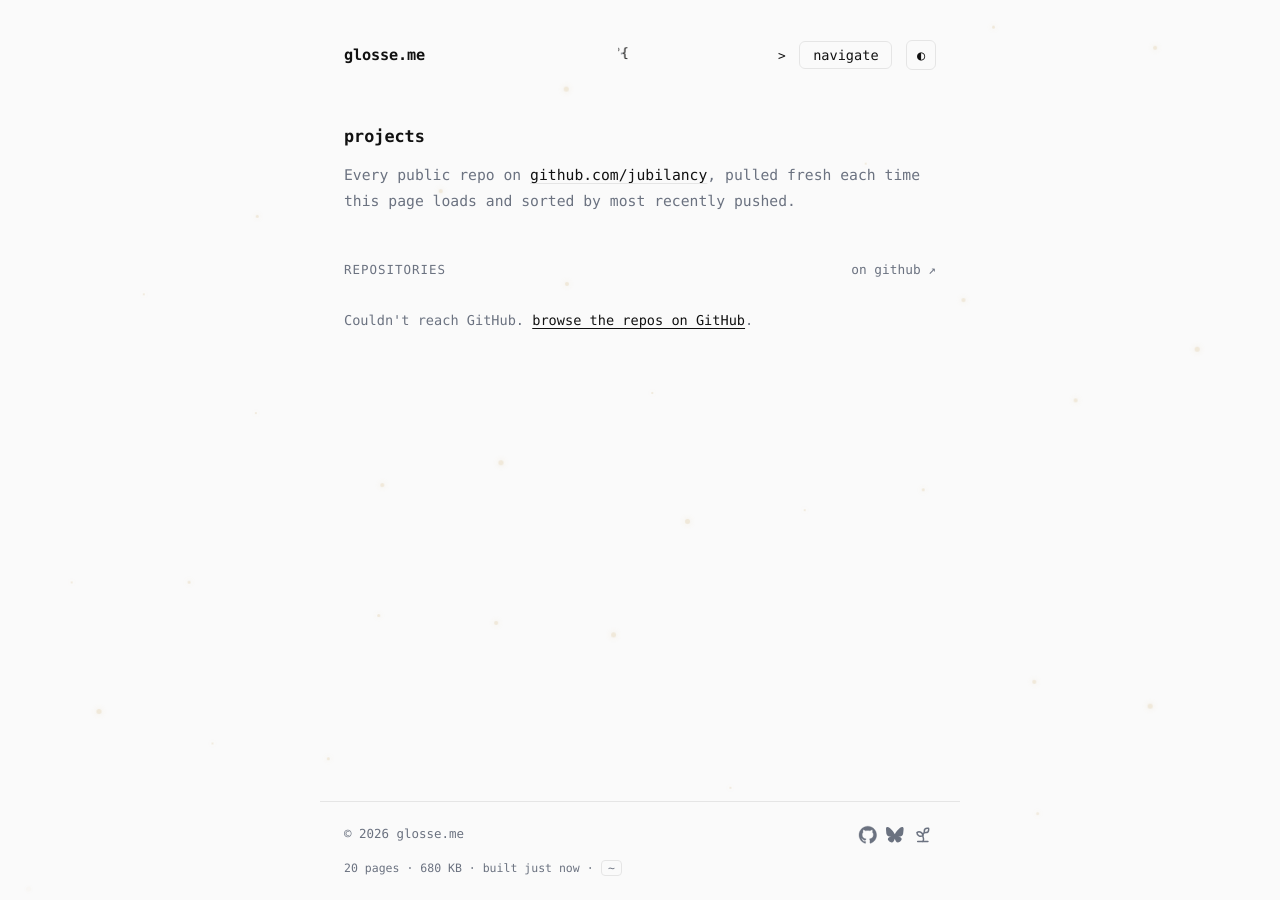
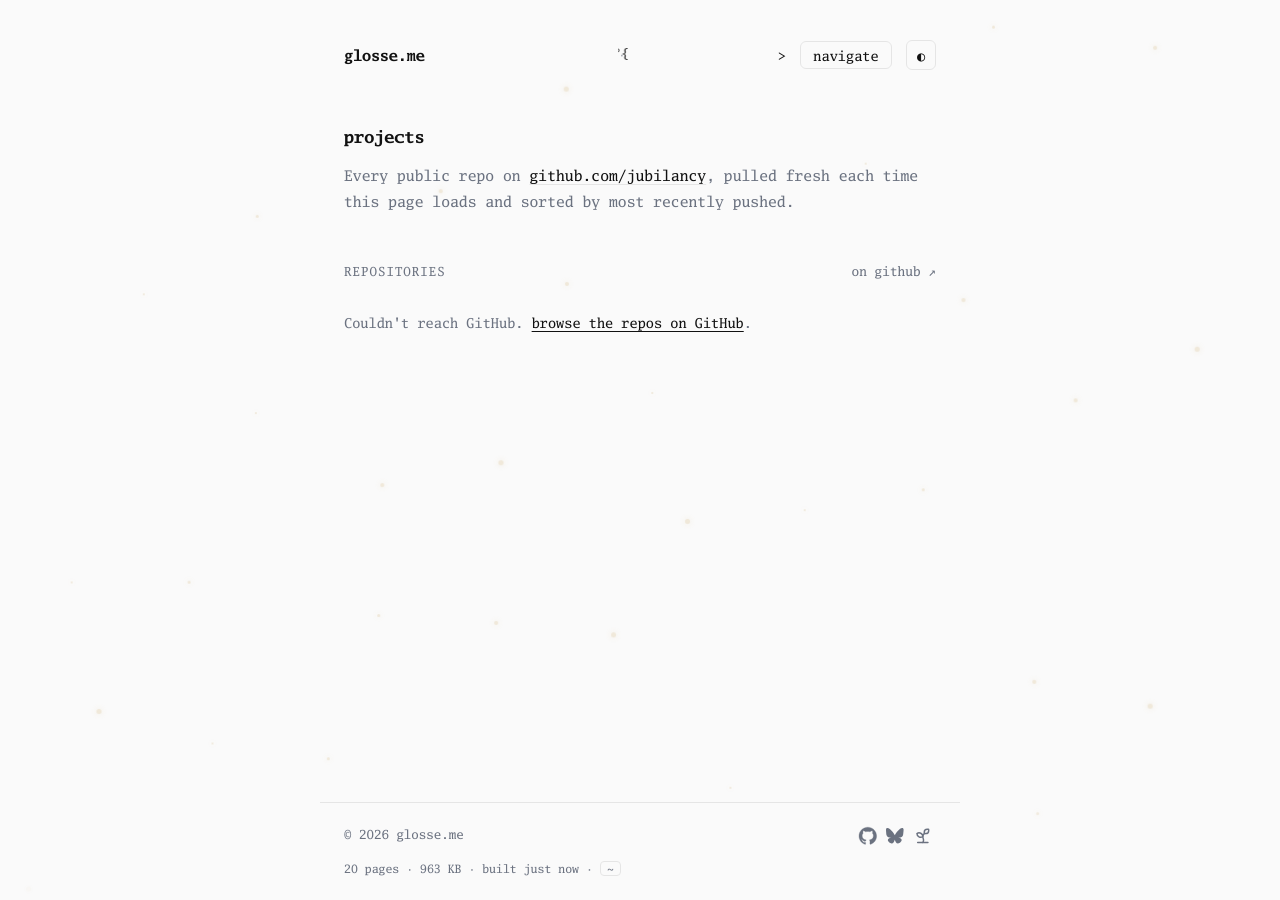
Before and after one commit to jubilancy/glosse.me, a Jekyll site: the page built from content/projects.html, in a window 1280 px wide. Built offline with Jekyll 4.4.1, drawn with Linux system fonts in a browser that asks for light colours.

Commit message:
Self-host Luxi Mono as the site monospace font
Co-Authored-By: Claude Sonnet 5.5 <noreply@anthropic.com>
Claude-Session: https://claude.ai/code/session_01Vwm2qoo1Q4tBJCGjWuaKgX

```diff
--- a/_includes/head.html
+++ b/_includes/head.html
@@ -4,7 +4,8 @@
 <link rel="icon" type="image/gif" href="{{ site.favicon }}">
 {% seo %}
 {% if site.sections_feed %}<link rel="alternate" type="application/atom+xml" title="{{ site.title }}" href="/feed.xml" />
-{% endif %}<link rel="stylesheet" href="{{ '/assets/css/main.css' | relative_url }}?v={{ site.time | date: '%s' }}" />
+{% endif %}<link rel="preload" href="/assets/fonts/luxi-mono/luximr.ttf" as="font" type="font/ttf" crossorigin>
+<link rel="stylesheet" href="{{ '/assets/css/main.css' | relative_url }}?v={{ site.time | date: '%s' }}" />
 <script>window.GLOSSE = { github: {{ site.github_user | jsonify }}, repo: {{ site.github_repo | jsonify }}, bluesky: {{ site.bluesky | jsonify }} };</script>
 <script src="{{ '/assets/js/site.js' | relative_url }}?v={{ site.time | date: '%s' }}"></script>
 </head>
--- a/_sass/glosse.scss
+++ b/_sass/glosse.scss
@@ -1,10 +1,17 @@
+/* Luxi Mono (Bigelow & Holmes). Served unmodified, as the license requires;
+   see assets/fonts/luxi-mono/LICENSE.txt. */
+@font-face { font-family: "Luxi Mono"; font-style: normal; font-weight: 400; font-display: swap; src: url("/assets/fonts/luxi-mono/luximr.ttf") format("truetype"); }
+@font-face { font-family: "Luxi Mono"; font-style: normal; font-weight: 700; font-display: swap; src: url("/assets/fonts/luxi-mono/luximb.ttf") format("truetype"); }
+@font-face { font-family: "Luxi Mono"; font-style: italic; font-weight: 400; font-display: swap; src: url("/assets/fonts/luxi-mono/luximri.ttf") format("truetype"); }
+@font-face { font-family: "Luxi Mono"; font-style: italic; font-weight: 700; font-display: swap; src: url("/assets/fonts/luxi-mono/luximbi.ttf") format("truetype"); }
+
 :root {
   --bg: #fafafa;
   --fg: #111111;
   --muted: #6b7280;
   --border: #e5e5e5;
   --card: #ffffff;
-  --mono: "IBM Plex Mono", "SFMono-Regular", Consolas, "Liberation Mono", Menlo, monospace;
+  --mono: "Luxi Mono", "IBM Plex Mono", "SFMono-Regular", Consolas, "Liberation Mono", Menlo, monospace;
 }
 
 [data-theme="dark"] {
```
Also changed, not shown: assets/fonts/luxi-mono/LICENSE.txt (added), assets/fonts/luxi-mono/luximb.ttf (added), assets/fonts/luxi-mono/luximbi.ttf (added), assets/fonts/luxi-mono/luximr.ttf (added), assets/fonts/luxi-mono/luximri.ttf (added).
